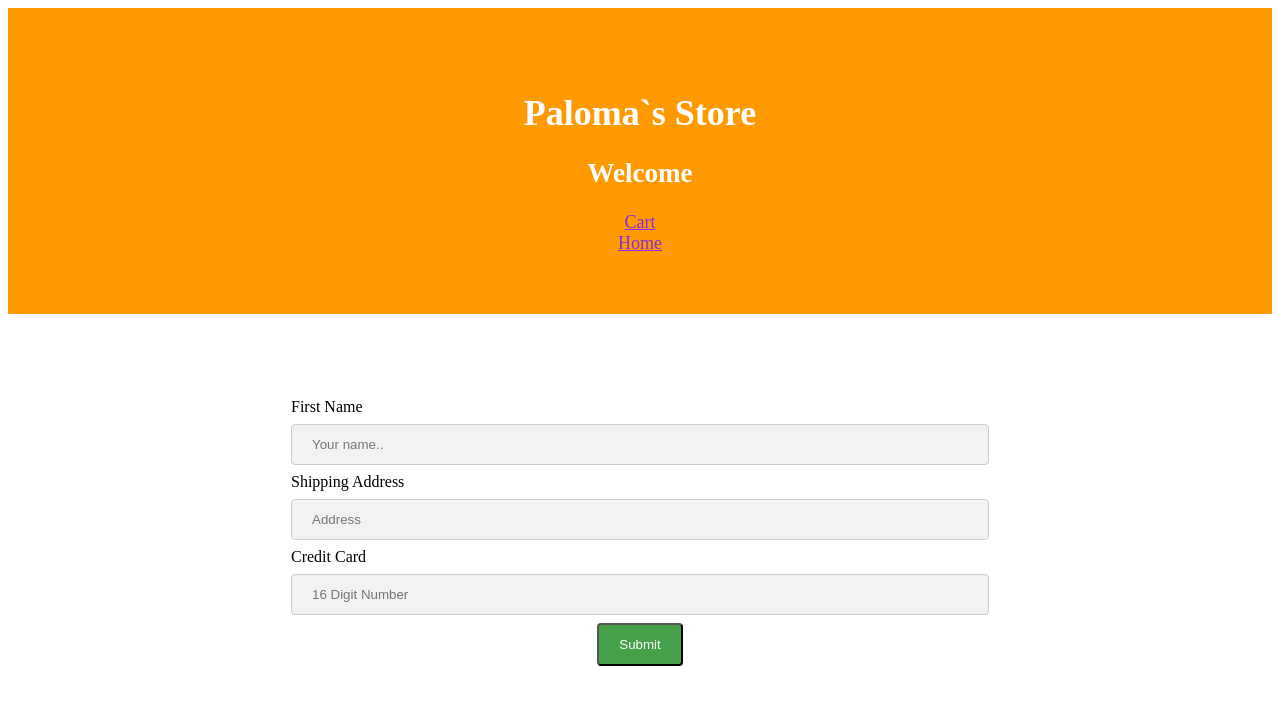
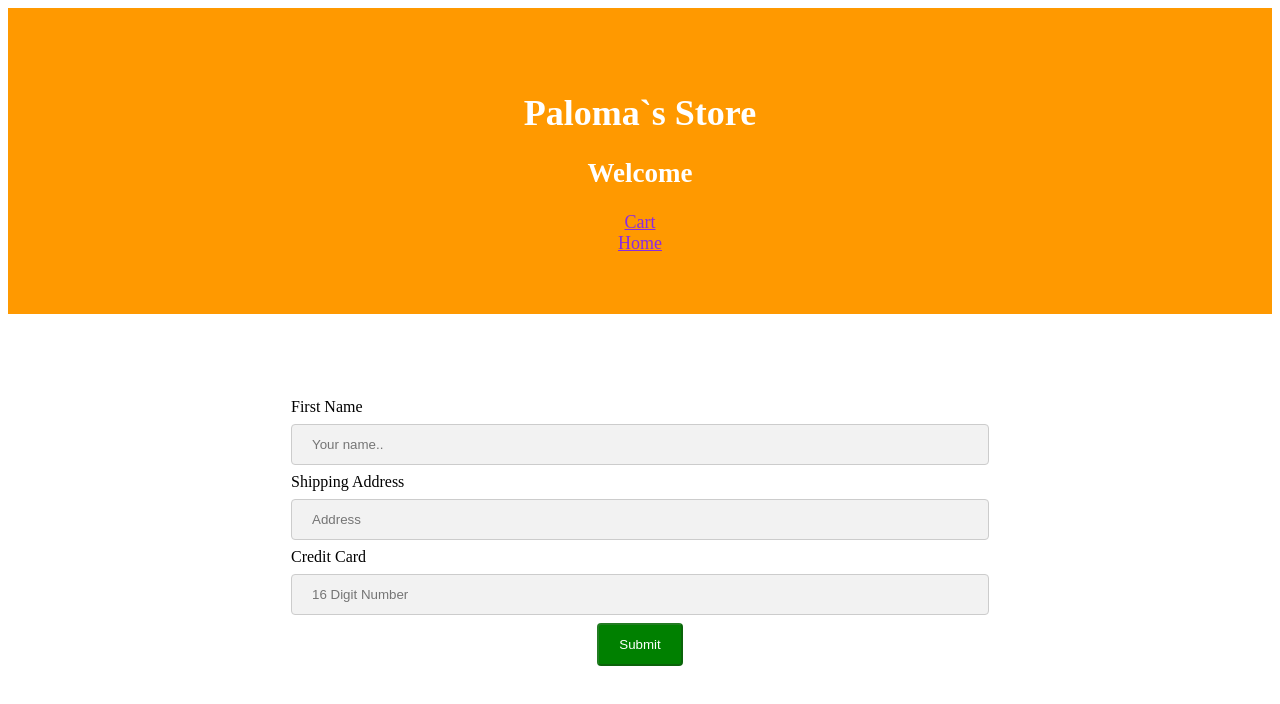
Before and after one commit to Paloma-commits/Mystore, an Angular app in the folder myStore/: page /cart/checkout in a window 1280 px wide. Shown: the top 704 px of the page. Built offline with nearby package versions, Linux system fonts and the light colour scheme.

Commit message:
form validation added

```diff
--- a/myStore/src/app/components/checkout/checkout.component.css
+++ b/myStore/src/app/components/checkout/checkout.component.css
@@ -10,7 +10,7 @@
 }
 
 button{
-    background-color: #45a049;
+    background-color: green;
     justify-content: center;
     padding: 12px 20px;
     border-radius: 4px;
--- a/myStore/src/app/components/checkout/checkout.component.html
+++ b/myStore/src/app/components/checkout/checkout.component.html
@@ -1,15 +1,15 @@
 <a routerlink="/cart/checkout"></a>
 <div class="cart-container">
-    <form (ngSubmit)="onSubmit()">
+    <form id="myForm" #form="ngForm" (ngSubmit)="onSubmit()">
         <label for="name">First Name</label>
-        <input type="text" name="firstname" placeholder="Your name.." [(ngModel)]="name">
+        <input type="text" name="firstname" required minlength="5" placeholder="Your name.." [(ngModel)]="name">
 
         <label for="address">Shipping Address</label>
         <input type="text" name="address" placeholder="Address" [(ngModel)]="address">
 
         <label for="card">Credit Card<Address></Address></label>
-        <input type="text" name="cardnum" placeholder="16 Digit Number" [(ngModel)]="cardnum">
+        <input type="text" name="cardnum" required minlength="16" placeholder="16 Digit Number" [(ngModel)]="cardnum">
 
-        <button type="submit" (click)="onSubmit">Submit</button>
+        <button type="submit" [disabled]="form.invalid" (click)="onSubmit">Submit</button>
     </form>
 </div>
```
